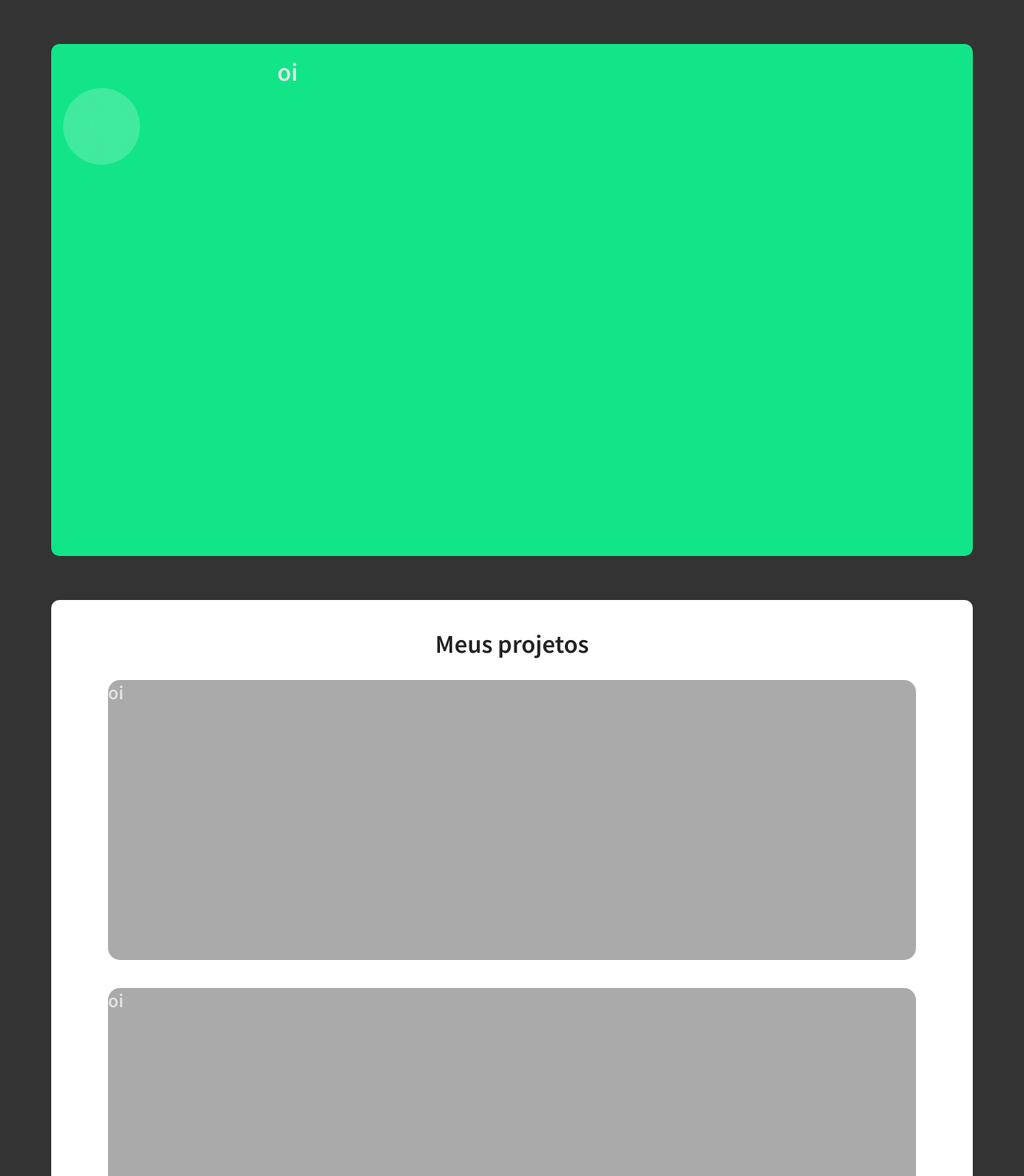
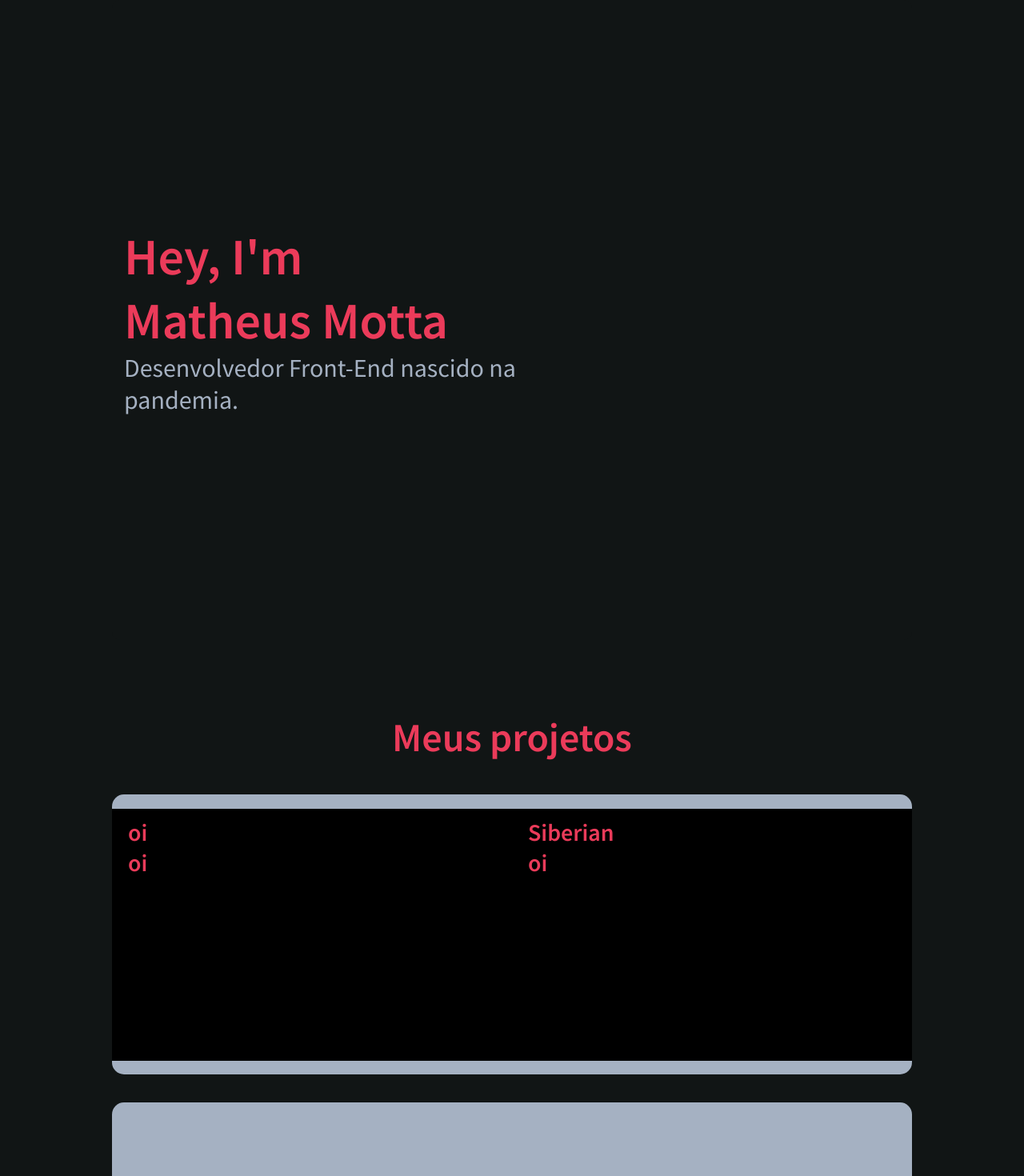
Before and after one commit to mottamatheus/portfolio, a Next.js app: page / in a window 1280 px wide. Shown: the top 1470 px of the page at 80% size. Built offline with nearby package versions, Linux system fonts and the light colour scheme.

Commit message:
projects section modified

```diff
--- a/src/components/Header/index.tsx
+++ b/src/components/Header/index.tsx
@@ -1,11 +1,14 @@
 import React from 'react';
-import { Container, Card } from './styles';
+import { Container, TextSection } from './styles';
 
 const Header: React.FC = () => {
   return (
     <Container>
-      <h1>oi</h1>
-      <Card />
+      <TextSection>
+        <h1>Hey, I&apos;m</h1>
+        <h1>Matheus Motta</h1>
+        <span>Desenvolvedor Front-End nascido na pandemia.</span>
+      </TextSection>
     </Container>
   );
 };
--- a/src/components/Header/styles.ts
+++ b/src/components/Header/styles.ts
@@ -1,27 +1,34 @@
 import styled from 'styled-components';
 
 export const Container = styled.div`
+  position: relative;
+  max-width: 100rem;
   width: 90%;
-  height: 80vh;
-  margin: 55px auto 0;
+  height: 100vh;
+  margin: 0 auto;
   align-items: center;
   justify-content: center;
   padding: 15px;
-  background-color: #12e588;
+  background-color: var(--bg);
   border-radius: 10px;
+`;
+
+export const TextSection = styled.div`
+  color: var(--text-primary);
+  align-items: center;
+  justify-content: center;
+  width: 55%;
+  position: absolute;
+  top: 50%;
+  transform: translate(0, -50%);
 
   h1 {
-    text-align: center;
-    width: 50%;
+    text-align: left;
+    font-size: 6.4rem;
+  }
+
+  span {
+    font-size: 3.2rem;
+    color: var(--bg-card);
   }
 `;
-
-export const Card = styled.div`
-  display: inline-block;
-  background: rgba(255, 255, 255, 0.2);
-  padding: 3em;
-  border-radius: 3em;
-  position: relative;
-  z-index: 1;
-  backdrop-filter: blur(40px);
-`;
--- a/src/components/Projects/index.tsx
+++ b/src/components/Projects/index.tsx
@@ -1,19 +1,22 @@
 import React from 'react';
-import { Container, Card, Text } from './styles';
+import { Container, Card, Text, About } from './styles';
 
 const Projects: React.FC = () => {
   return (
     <Container>
       <Text>Meus projetos</Text>
       <Card>
-        <h2>oi</h2>
+        <About>
+          <h1>oi</h1>
+          <h1>oi</h1>
+        </About>
+        <About>
+          <h1>Siberian</h1>
+          <h1>oi</h1>
+        </About>
       </Card>
-      <Card>
-        <h2>oi</h2>
-      </Card>
-      <Card>
-        <h2>oi</h2>
-      </Card>
+      <Card />
+      <Card />
     </Container>
   );
 };
--- a/src/components/Projects/styles.ts
+++ b/src/components/Projects/styles.ts
@@ -2,26 +2,39 @@ import styled from 'styled-components';
 
 export const Container = styled.div`
   width: 90%;
-  margin: 55px auto 0;
+  margin: 5.5rem auto 0;
   align-items: center;
   justify-content: center;
-  padding: 15px;
-  padding-top: 35px;
-  background-color: #fff;
-  border-radius: 10px;
+  padding-top: 3.5rem;
+  border-radius: 1rem;
+  max-width: 100rem;
+`;
+
+export const Text = styled.h1`
+  color: var(--text-primary);
+  font-size: 5rem;
+  text-align: center;
+  margin-bottom: 4rem;
 `;
 
 export const Card = styled.div`
-  width: 90%;
+  display: flex;
+  align-items: center;
+  width: 100%;
   margin: 0 auto;
-  margin-bottom: 35px;
-  border-radius: 15px;
-  height: 350px;
-  background: #aaa;
+  margin-bottom: 3.5rem;
+  border-radius: 1.5rem;
+  height: 35rem;
+  background: var(--bg-card);
 `;
 
-export const Text = styled.h1`
-  color: #222;
-  text-align: center;
-  margin-bottom: 25px;
+export const About = styled.div`
+  width: 50%;
+  background-color: #000;
+  height: 90%;
+  padding: 1rem 2rem;
+
+  h1 {
+    font-size: 3rem;
+  }
 `;
--- a/src/styles/global.ts
+++ b/src/styles/global.ts
@@ -1,6 +1,12 @@
 import { createGlobalStyle } from 'styled-components';
 
 export default createGlobalStyle`
+  :root {
+    font-size: 62.5%;
+    --bg: #111515;
+    --text-primary: #eb3b5a;
+    --bg-card: #a5b1c2;
+  }
   * {
     margin: 0;
     padding: 0;
@@ -10,8 +16,9 @@ export default createGlobalStyle`
   body {
     font-family: 'Source Sans Pro', sans-serif;
     font-weight: 400;
-    color: #e1e1e6;
-    background-color: #333;
+    color: var(--text-primary);
+    background-color: var(--bg);
+
   }
 
 `;
```
